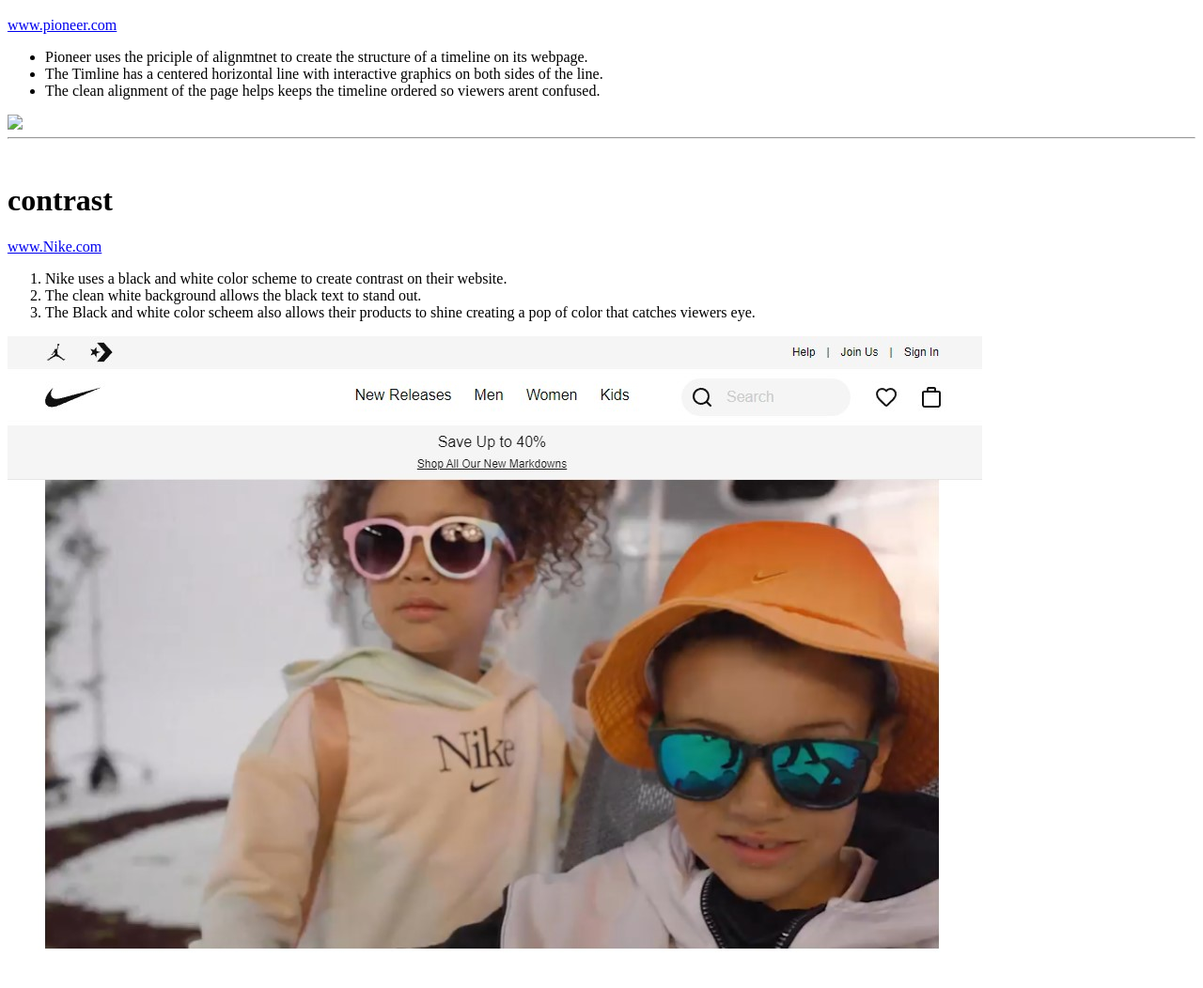
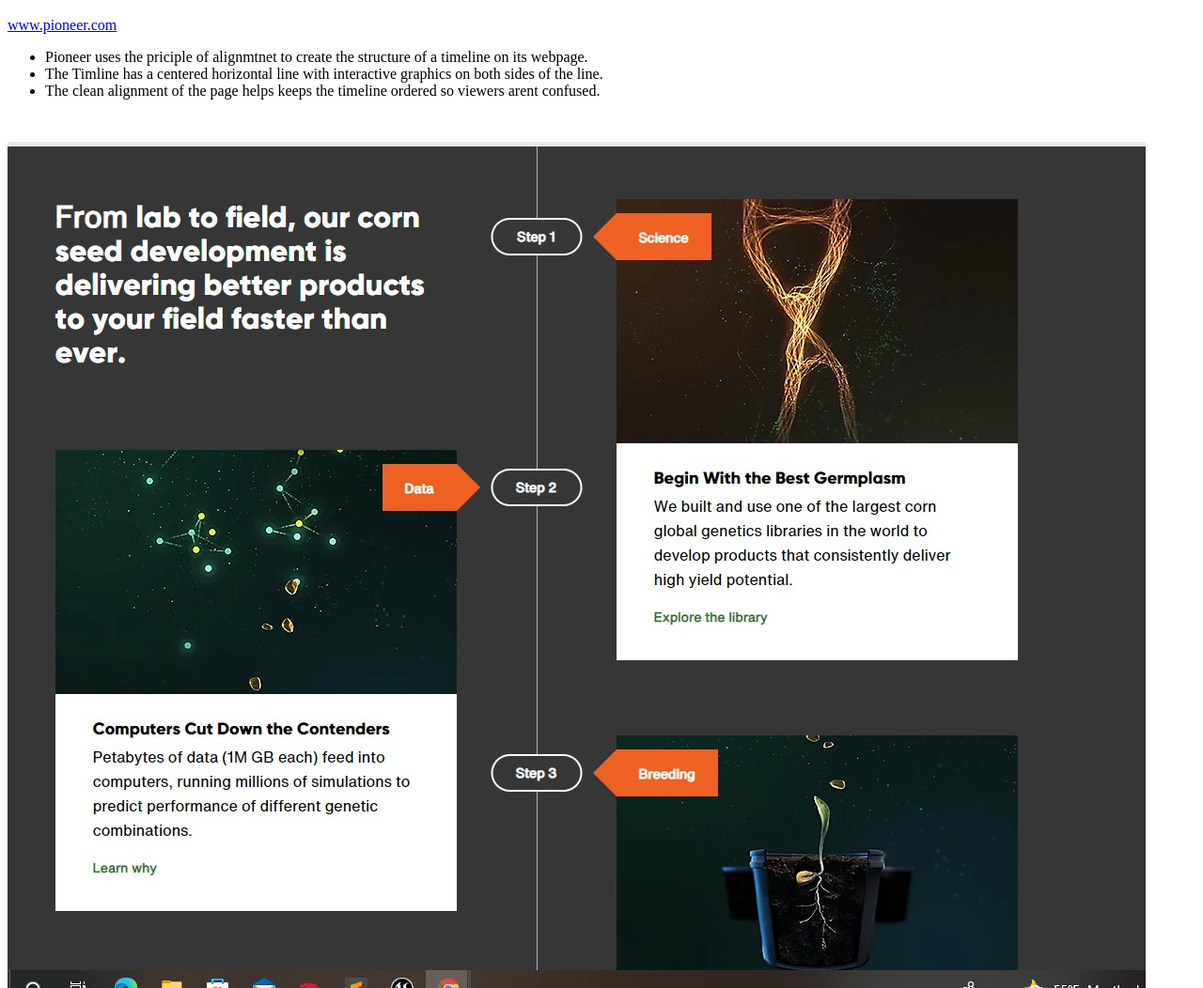
Before and after one commit to Raquelle89/raquelle89.github.io-assignment4, a plain HTML site: page index.html in a window 1280 px wide. Shown: the part 2394-3446 px from the top of the page at 94% size. Drawn offline with Linux system fonts and the light colour scheme; files whose address does not match are found by name.

Commit message:
Update index.html

```diff
--- a/index.html
+++ b/index.html
@@ -36,7 +36,7 @@
 			<li>The Timline has a centered horizontal line with interactive graphics on both  sides of the line. </li>
 			<li>The clean alignment of the page helps keeps the timeline ordered so viewers arent confused. </li>
 		</ul>
-		<img src="pioneer.jpg">
+		<img src="https://github.com/Raquelle89/raquelle89.github.io-assignment4/blob/main/screenhots/pioneer.jpg?raw=true">
 		<hr>
 		<br>
 		<h1>contrast</h1>
```
